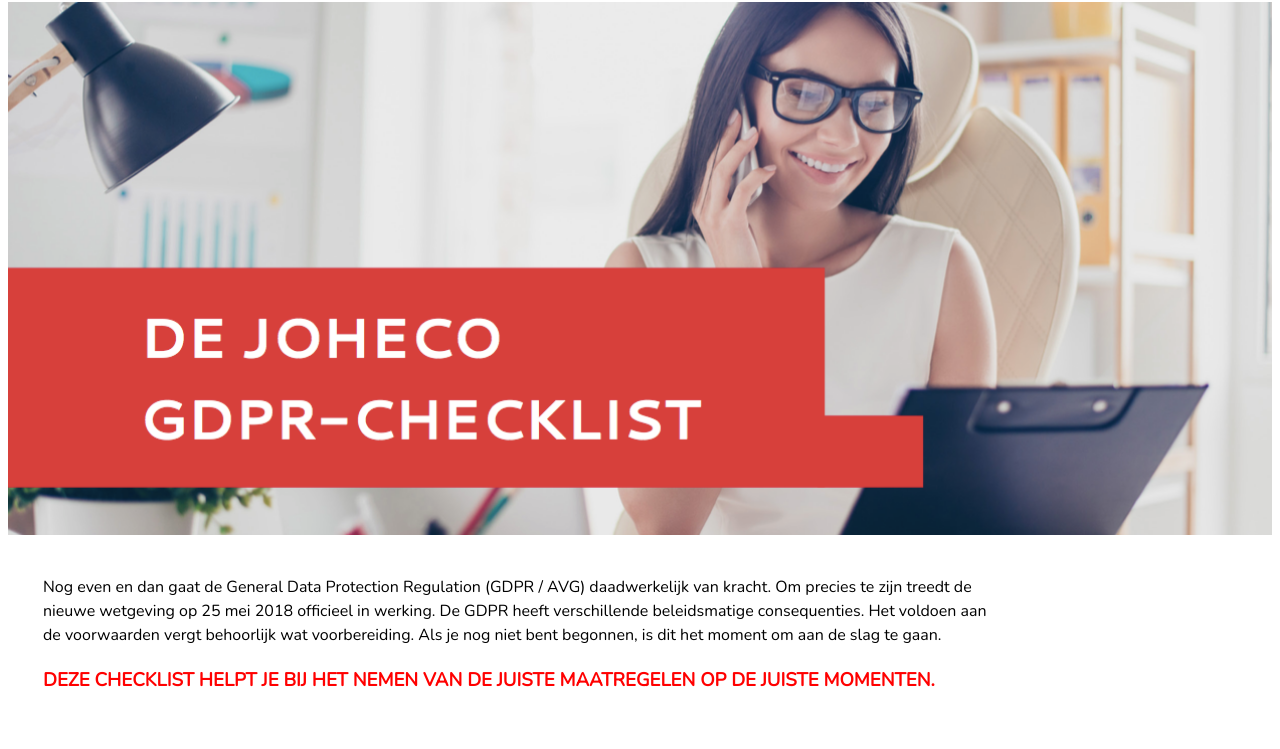
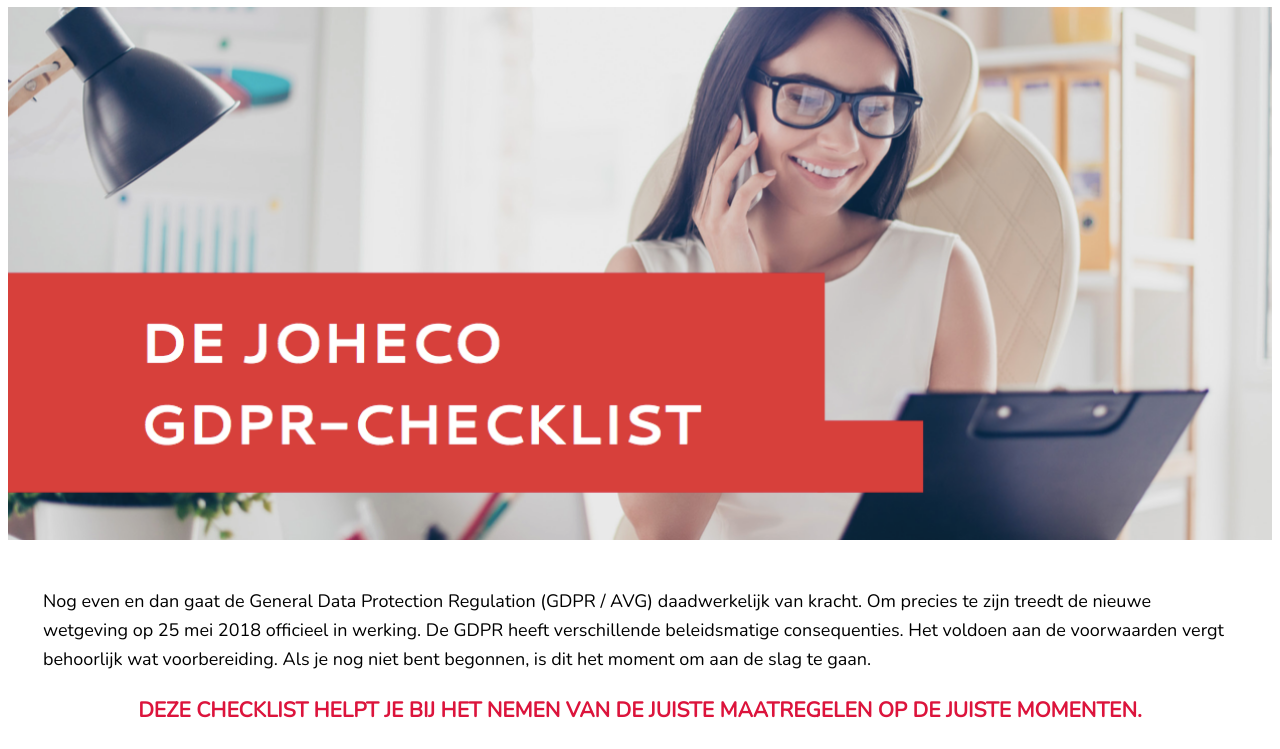
Before and after one commit to evagolabek/joheco-challenge, a plain HTML site: page index.html in a window 1280 px wide. Shown: the part 182-931 px from the top of the page. Before the commit the page ends 894 px from the top, so only its background shows below. Drawn offline with nearby package versions, Linux system fonts and the light colour scheme.

Commit message:
small changes

```diff
--- a/index.html
+++ b/index.html
@@ -3,22 +3,22 @@
 <head>
 	<title>Joheco-GDPR</title>
 	<link rel="stylesheet" type="text/css" href="style.css">
-	<link href="https://fonts.googleapis.com/css?family=Nunito|Open+Sans" rel="stylesheet">
+	<link href="https://fonts.googleapis.com/css?family=Nunito" rel="stylesheet">
 </head>
 <body>
 	<header>
 		<h1><img src="./logo.jpg" alt="joheco" width="100%"></h1>
 	</header>
-
 	<img src="./main_image.png">
 	<br>
+	<div id="intro">
 	<p>
 		Nog even en dan gaat de General Data Protection Regulation (GDPR / AVG) daadwerkelijk van kracht.
 		Om precies te zijn treedt de nieuwe wetgeving op 25 mei 2018 officieel in werking. De GDPR heeft
 		verschillende beleidsmatige consequenties. Het voldoen aan de voorwaarden vergt behoorlijk wat
 		voorbereiding. Als je nog niet bent begonnen, is dit het moment om aan de slag te gaan.
 	</p>
-	<h3>DEZE CHECKLIST HELPT JE BIJ HET NEMEN VAN DE JUISTE MAATREGELEN OP DE JUISTE MOMENTEN.</h3>
-
+	<h3><strong>DEZE CHECKLIST HELPT JE BIJ HET NEMEN VAN DE JUISTE MAATREGELEN OP DE JUISTE MOMENTEN.</strong></h3>
+	</div>
 </body>
 </html>
--- a/style.css
+++ b/style.css
@@ -13,20 +13,28 @@
 }
 
 body {
-	font-family: Nunito,sans-serif;
-    font-size: 16px;
-    line-height: 1.5;
+	font-family: 'Nunito',sans-serif;
+    font-size: 18px;
+    line-height: 1.6;
+    /*font-weight: bold;*/
 }
 
 p {
-	width: 75%;
 	padding-right: 35px;
 	padding-left: 35px;
+	/*font-weight: 900;*/
 
 }
 
 h3 {
 	padding-right: 35px;
 	padding-left: 35px;
-	color: red;
+	color: #DC143C;
+	font-weight: 1050;
+	text-align: center;
 }
+
+#intro {
+	width: 100%;
+	justify-content: center;
+}
```
Also changed, not shown: 1 other file.
